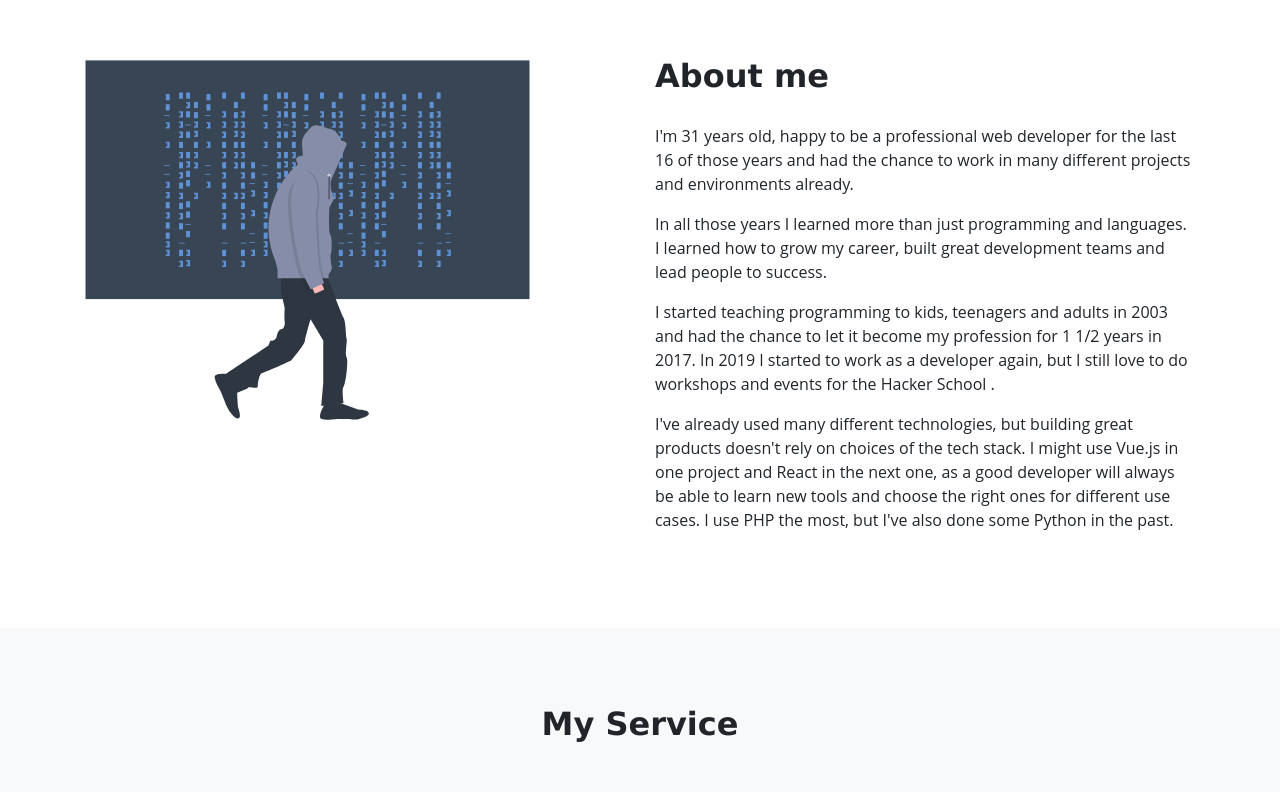
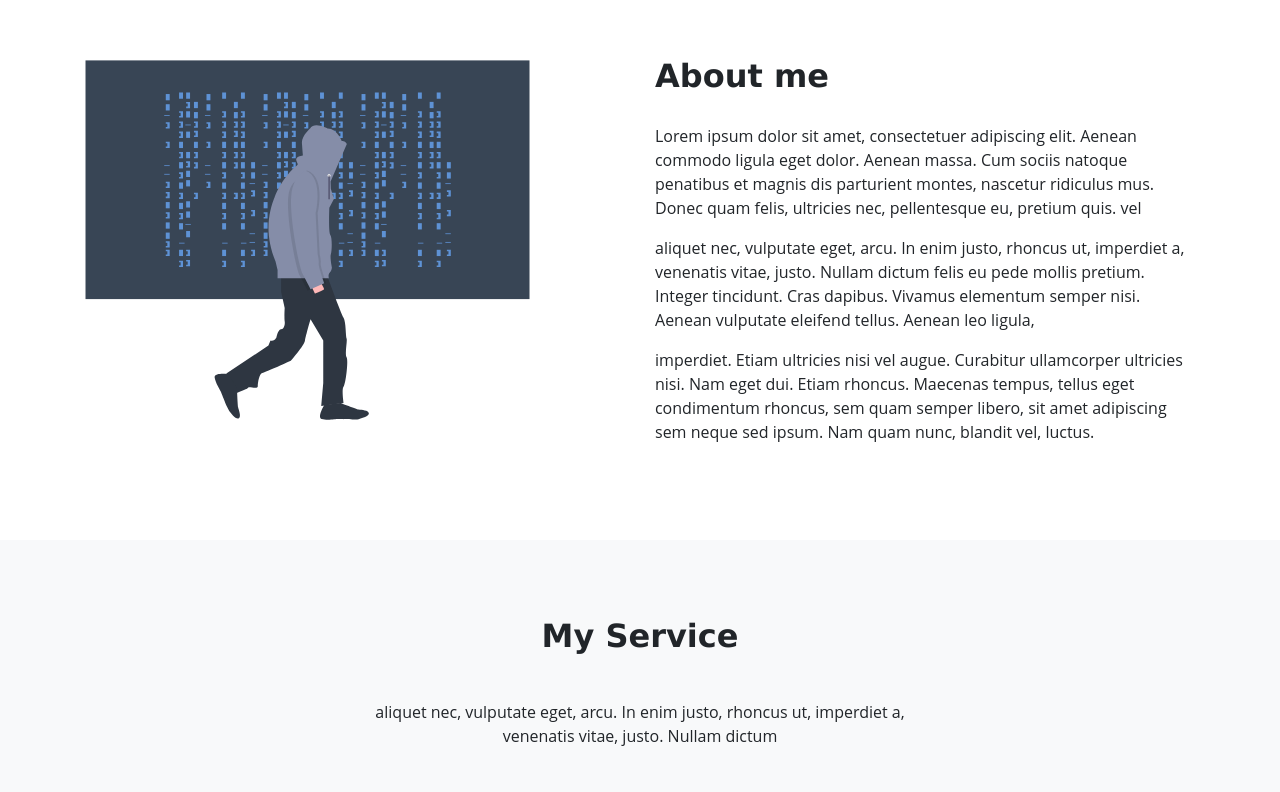
Before and after one commit to elbehary01/portfolio-react, a React (Create React App) app: page / in a window 1280 px wide. Shown: the part 820-1612 px from the top of the page. Built offline with nearby package versions, Linux system fonts and the light colour scheme.

Commit message:
Add rondam text

```diff
--- a/src/components/Main.jsx
+++ b/src/components/Main.jsx
@@ -66,31 +66,24 @@ export default function Main() {
             <h2>About me</h2>
 
             <p>
-              I'm 31 years old, happy to be a professional web developer for the
-              last 16 of those years and had the chance to work in many
-              different projects and environments already.
+              Lorem ipsum dolor sit amet, consectetuer adipiscing elit. Aenean
+              commodo ligula eget dolor. Aenean massa. Cum sociis natoque
+              penatibus et magnis dis parturient montes, nascetur ridiculus mus.
+              Donec quam felis, ultricies nec, pellentesque eu, pretium quis.
+              vel
             </p>
-
             <p>
-              In all those years I learned more than just programming and
-              languages. I learned how to grow my career, built great
-              development teams and lead people to success.
+              aliquet nec, vulputate eget, arcu. In enim justo, rhoncus ut,
+              imperdiet a, venenatis vitae, justo. Nullam dictum felis eu pede
+              mollis pretium. Integer tincidunt. Cras dapibus. Vivamus elementum
+              semper nisi. Aenean vulputate eleifend tellus. Aenean leo ligula,
             </p>
-
             <p>
-              I started teaching programming to kids, teenagers and adults in
-              2003 and had the chance to let it become my profession for 1 1/2
-              years in 2017. In 2019 I started to work as a developer again, but
-              I still love to do workshops and events for the Hacker School .
-            </p>
-
-            <p>
-              I've already used many different technologies, but building great
-              products doesn't rely on choices of the tech stack. I might use{' '}
-              Vue.js in one project and React in the next one, as a good
-              developer will always be able to learn new tools and choose the
-              right ones for different use cases. I use PHP the most, but I've
-              also done some Python in the past.
+              imperdiet. Etiam ultricies nisi vel augue. Curabitur ullamcorper
+              ultricies nisi. Nam eget dui. Etiam rhoncus. Maecenas tempus,
+              tellus eget condimentum rhoncus, sem quam semper libero, sit amet
+              adipiscing sem neque sed ipsum. Nam quam nunc, blandit vel,
+              luctus.
             </p>
           </div>
         </div>
--- a/src/components/Services.jsx
+++ b/src/components/Services.jsx
@@ -8,9 +8,8 @@ const Services = () => {
           <h2 className='text-center'>My Service</h2>
           <div className='row my-5 mb-md-6'>
             <div className='col-10 offset-1 col-md-8 offset-md-2 col-lg-6 offset-lg-3 text-center'>
-              I'm offering the following services as a small business (§ 19
-              UStG) and I'm known for high quality standards as well as on-time
-              delivery.
+              aliquet nec, vulputate eget, arcu. In enim justo, rhoncus ut,
+              imperdiet a, venenatis vitae, justo. Nullam dictum
             </div>
           </div>
           <div className='services row'>
```
